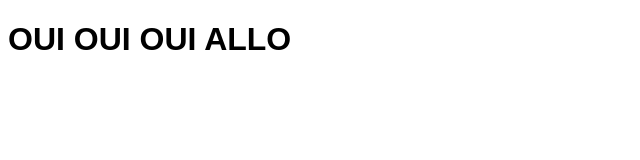
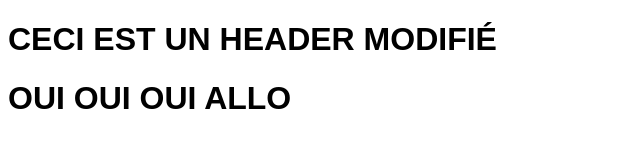
Before and after one commit to ZackForget/Exercice-3-2, a plain HTML site: page index.html in a window 1280 px wide. Shown: the whole page, without its empty margins (0-640 px from the left). Drawn offline with Linux system fonts and the light colour scheme.

Commit message:
M - h1 dans le header

```diff
--- a/index.html
+++ b/index.html
@@ -10,6 +10,11 @@
 
 
 </head>
+<header>
+    <h1>
+        CECI EST UN HEADER MODIFIÉ
+    </h1>
+</header>
 <body>
     <h1>OUI OUI OUI ALLO</h1>
 </body>
```
